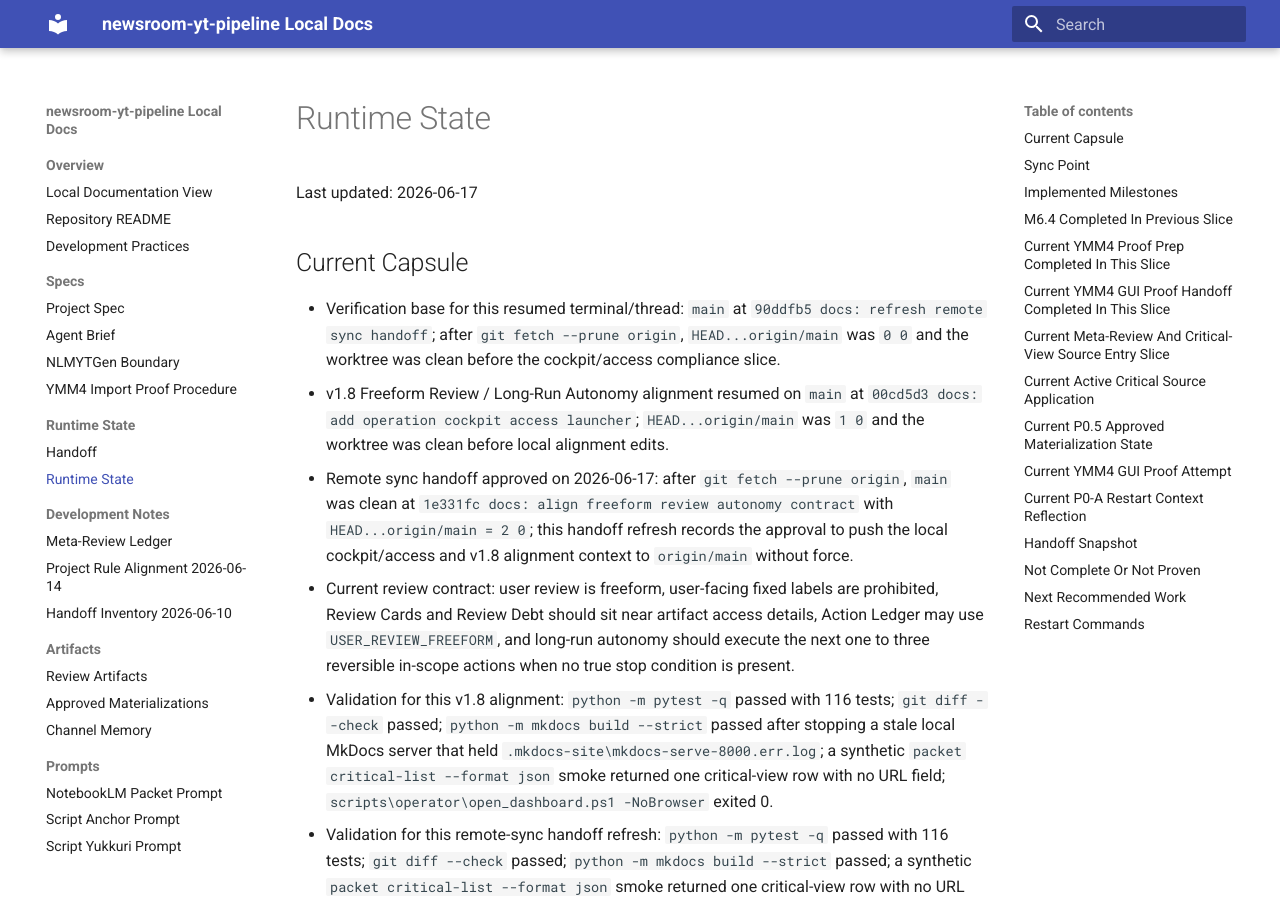
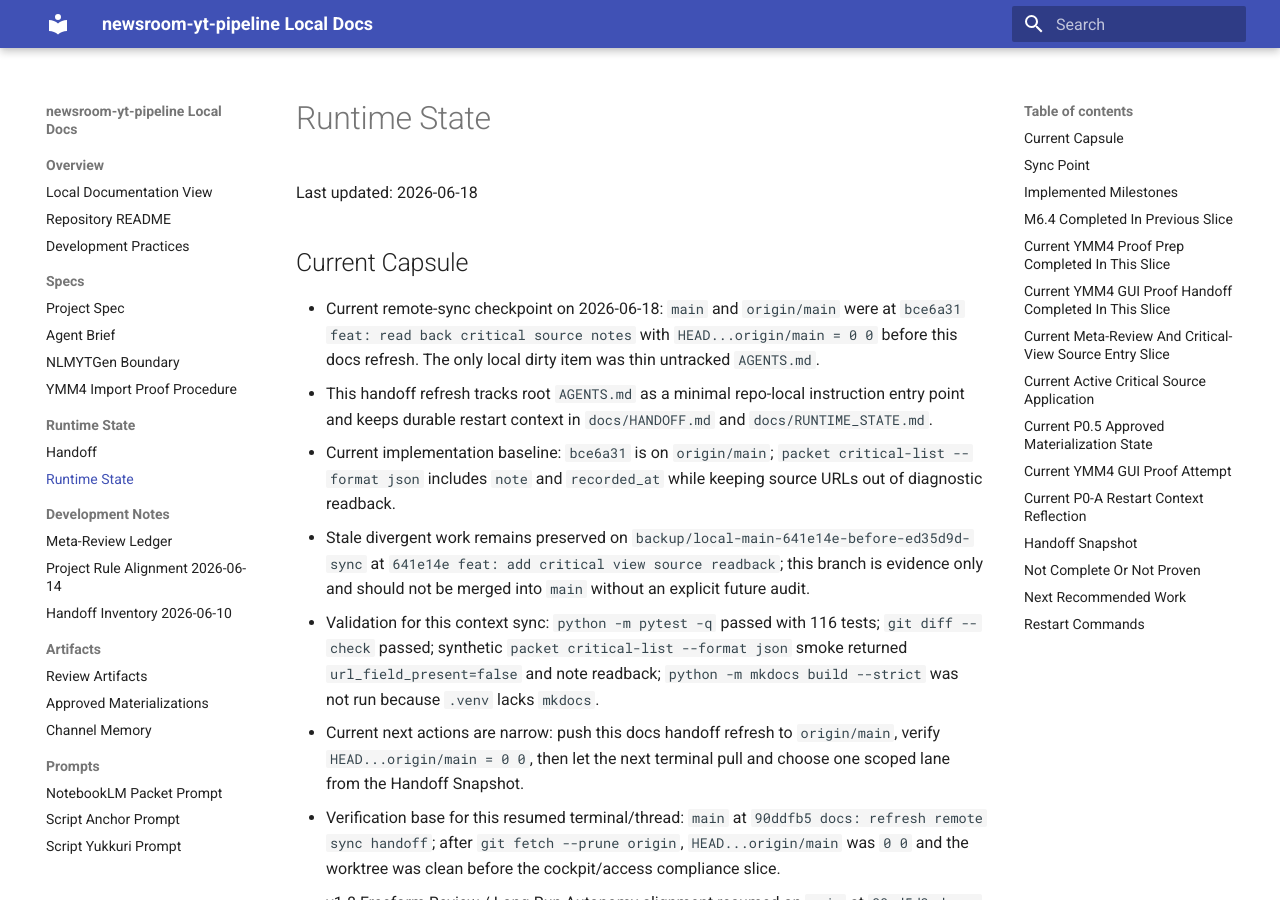
Before and after one commit to YuShimoji/newsroom-yt-pipeline, an MkDocs documentation site: the page built from .docs-view/docs/RUNTIME_STATE.md, in a window 1280 px wide and 900 px high. Built offline with MkDocs 1.6.1 and Material for MkDocs 9.7.7, drawn with Linux system fonts in a browser that asks for light colours.

Commit message:
docs: refresh remote handoff context

```diff
--- a/docs/RUNTIME_STATE.md
+++ b/docs/RUNTIME_STATE.md
@@ -1,9 +1,15 @@
 # Runtime State
 
-Last updated: 2026-06-17
+Last updated: 2026-06-18
 
 ## Current Capsule
 
+- Current remote-sync checkpoint on 2026-06-18: `main` and `origin/main` were at `bce6a31 feat: read back critical source notes` with `HEAD...origin/main = 0 0` before this docs refresh. The only local dirty item was thin untracked `AGENTS.md`.
+- This handoff refresh tracks root `AGENTS.md` as a minimal repo-local instruction entry point and keeps durable restart context in `docs/HANDOFF.md` and `docs/RUNTIME_STATE.md`.
+- Current implementation baseline: `bce6a31` is on `origin/main`; `packet critical-list --format json` includes `note` and `recorded_at` while keeping source URLs out of diagnostic readback.
+- Stale divergent work remains preserved on `backup/local-main-641e14e-before-ed35d9d-sync` at `641e14e feat: add critical view source readback`; this branch is evidence only and should not be merged into `main` without an explicit future audit.
+- Validation for this context sync: `python -m pytest -q` passed with 116 tests; `git diff --check` passed; synthetic `packet critical-list --format json` smoke returned `url_field_present=false` and note readback; `python -m mkdocs build --strict` was not run because `.venv` lacks `mkdocs`.
+- Current next actions are narrow: push this docs handoff refresh to `origin/main`, verify `HEAD...origin/main = 0 0`, then let the next terminal pull and choose one scoped lane from the Handoff Snapshot.
 - Verification base for this resumed terminal/thread: `main` at `90ddfb5 docs: refresh remote sync handoff`; after `git fetch --prune origin`, `HEAD...origin/main` was `0 0` and the worktree was clean before the cockpit/access compliance slice.
 - v1.8 Freeform Review / Long-Run Autonomy alignment resumed on `main` at `00cd5d3 docs: add operation cockpit access launcher`; `HEAD...origin/main` was `1 0` and the worktree was clean before local alignment edits.
 - Remote sync handoff approved on 2026-06-17: after `git fetch --prune origin`, `main` was clean at `1e331fc docs: align freeform review autonomy contract` with `HEAD...origin/main = 2 0`; this handoff refresh records the approval to push the local cockpit/access and v1.8 alignment context to `origin/main` without force.
```
Also changed, not shown: AGENTS.md (added, +21 -0 lines), docs/HANDOFF.md (+17 -8 lines).
